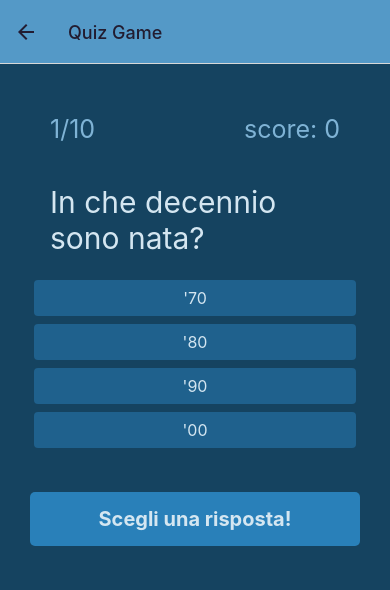
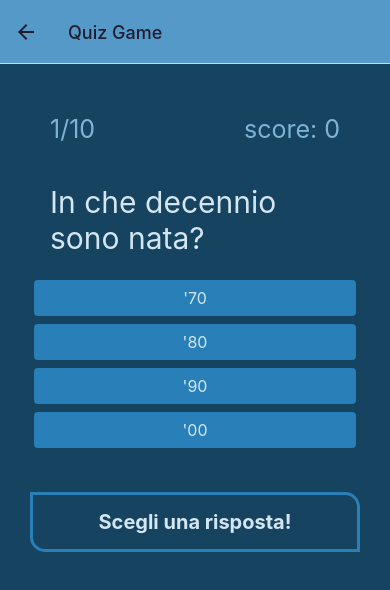
Before and after one commit to SaraFragnito/native-esercizio, a React Native app: screen /Quiz in a window 390 px wide. Shown: the top 590 px of the page. Built offline with nearby package versions, Linux system fonts and the light colour scheme.

Commit message:
fix grafici

```diff
--- a/components/Button.js
+++ b/components/Button.js
@@ -16,7 +16,7 @@ const styles = StyleSheet.create({
     paddingHorizontal: 12,
     paddingVertical: 8,
     margin: 4,
-    backgroundColor: Colors.primary500,
+    backgroundColor: Colors.primary400,
     elevation: 2,
     borderRadius: 4
   },
--- a/components/Quote.js
+++ b/components/Quote.js
@@ -13,9 +13,12 @@ export default Chuck
 
 const styles = StyleSheet.create({
   container: {
-    flex: 1,
     marginVertical: 30,
-    padding: 30
+    padding: 30,
+    borderTopEndRadius: 50,
+    borderBottomLeftRadius: 50,
+    borderColor: Colors.primary400,
+    borderWidth: 3
   },
   text: {
     color: Colors.primary50,
--- a/screens/Quiz.js
+++ b/screens/Quiz.js
@@ -138,8 +138,10 @@ const styles = StyleSheet.create({
     color: "coral"
   },
   next: {
-    backgroundColor: Colors.primary400,
-    borderRadius: 5,
+    borderTopEndRadius: 15,
+    borderBottomLeftRadius: 15,
+    borderColor: Colors.primary400,
+    borderWidth: 3,
     width: "100%",
     marginTop: 40,
     padding: 15,
```
